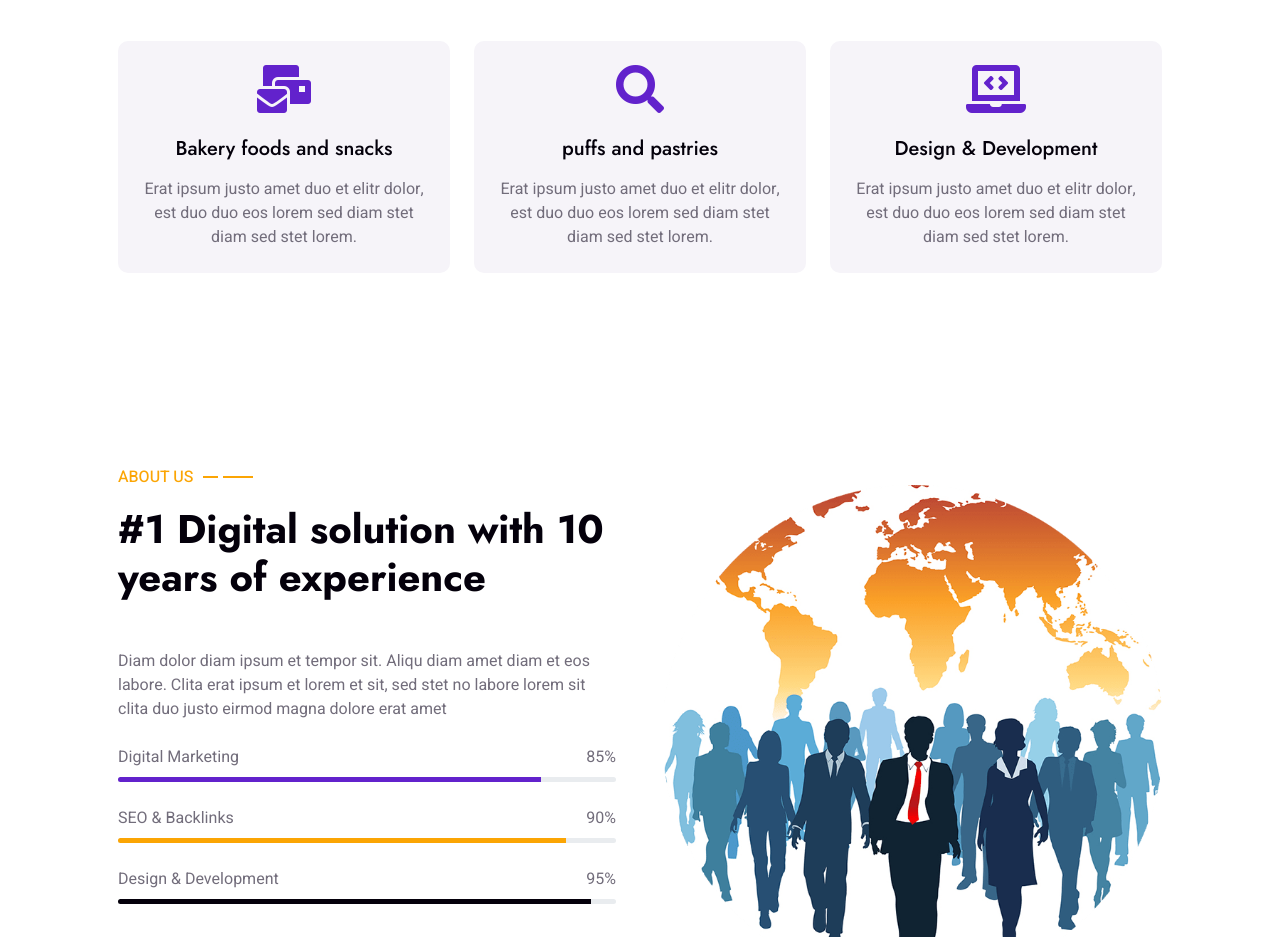
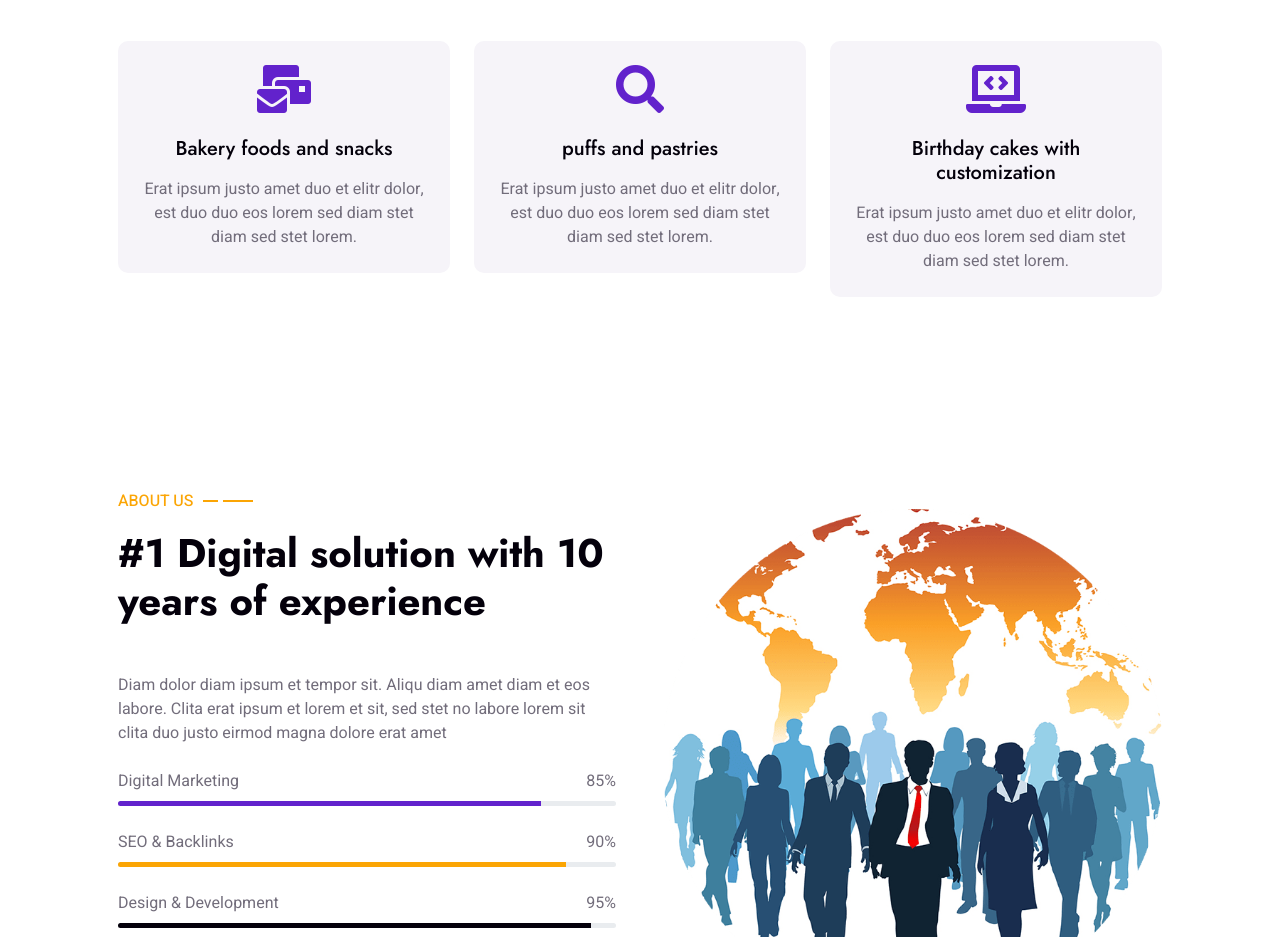
Before and after one commit to divyapriya0924-afk/Oven-s-Hug, a plain HTML site: page index.html in a window 1280 px wide. Shown: the part 1080-2017 px from the top of the page. Drawn offline with nearby package versions, Linux system fonts and the light colour scheme; animation ran at ten frames a second.

Commit message:
Update index.html

```diff
--- a/index.html
+++ b/index.html
@@ -113,7 +113,7 @@
                     <div class="col-lg-4 wow fadeInUp" data-wow-delay="0.5s">
                         <div class="feature-item bg-light rounded text-center p-4">
                             <i class="fa fa-3x fa-laptop-code text-primary mb-4"></i>
-                            <h5 class="mb-3">Design & Development</h5>
+                            <h5 class="mb-3">Birthday cakes with customization</h5>
                             <p class="m-0">Erat ipsum justo amet duo et elitr dolor, est duo duo eos lorem sed diam stet diam sed stet lorem.</p>
                         </div>
                     </div>
```
